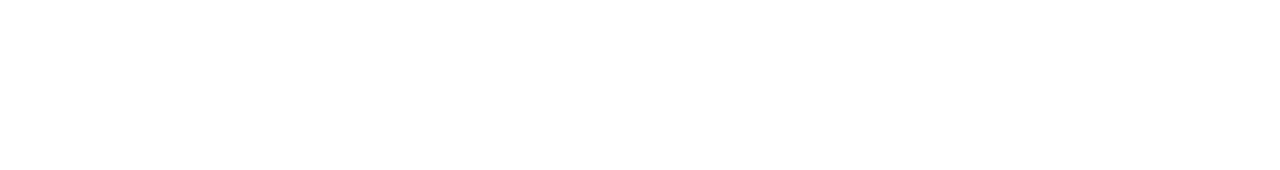
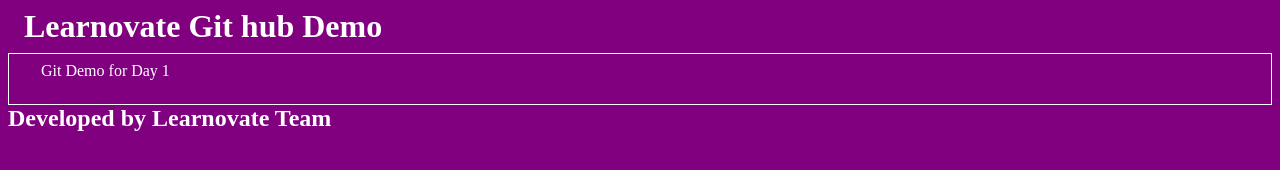
Before and after one commit to LearnovateTestUser/git-day-content-demo, a plain HTML site: page index.html in a window 1280 px wide. Drawn offline with Linux system fonts and the light colour scheme.

Commit message:
Day 1 Commit

```diff
--- a/index.html
+++ b/index.html
@@ -9,7 +9,11 @@
 </head>
 
 <body>
-
+    <h1>Learnovate Git hub Demo</h1>
+    <div class="contents">
+        <p>Git Demo for Day 1</p>
+    </div>
+    <footer>Developed by Learnovate Team</footer>
 </body>
 
 </html>
--- a/style.css
+++ b/style.css
@@ -0,0 +1,26 @@
+body {
+    background-color: purple;
+    color: white;
+}
+
+h1 {
+    font-size: 2em;
+    font-weight: 700;
+    margin: .5rem 1rem;
+}
+
+.contents {
+    padding: .5rem 1rem;
+    border: 1px solid;
+}
+
+.contents p {
+    font-size: 1em;
+    font-weight: 500;
+    margin: 0 1rem 1rem;
+}
+
+footer {
+    font-size: 1.5em;
+    font-weight: 600;
+}
```
